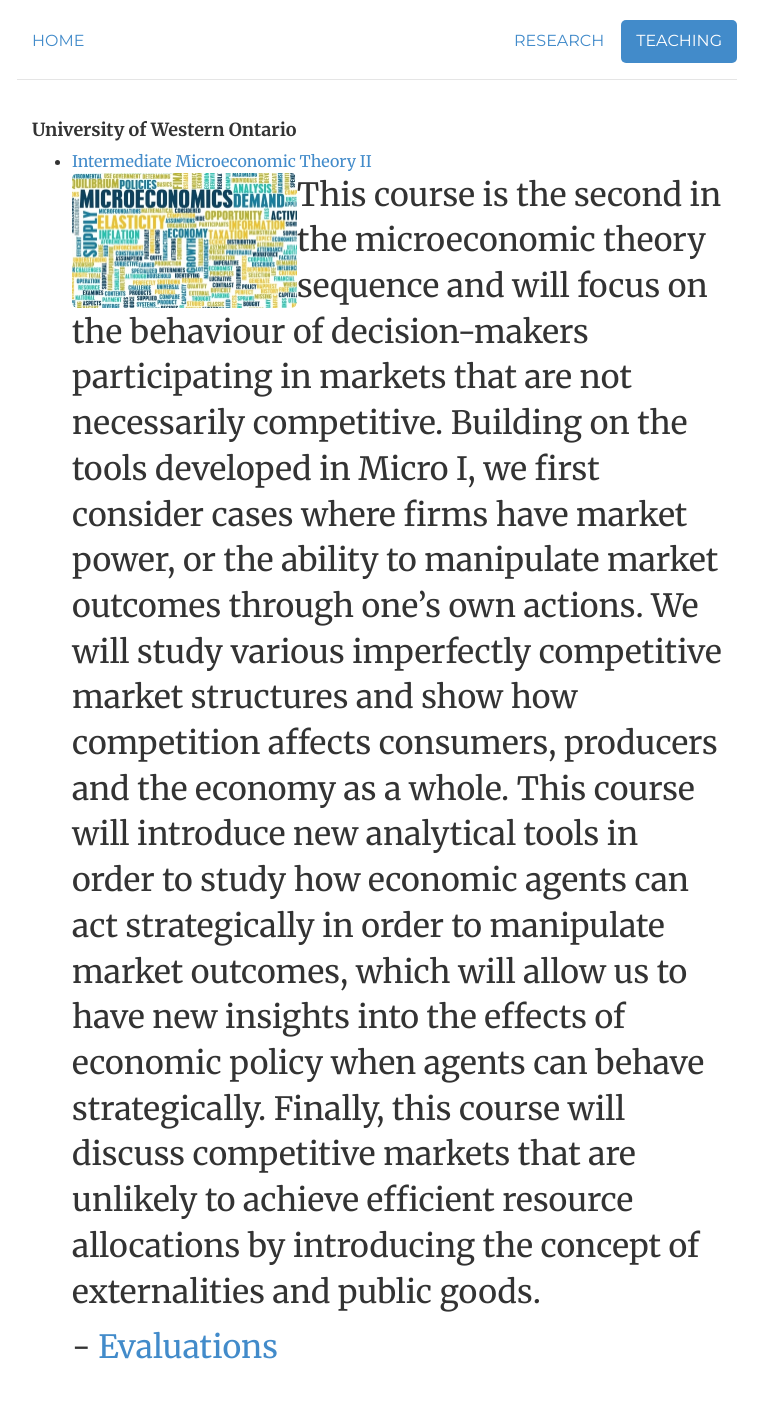
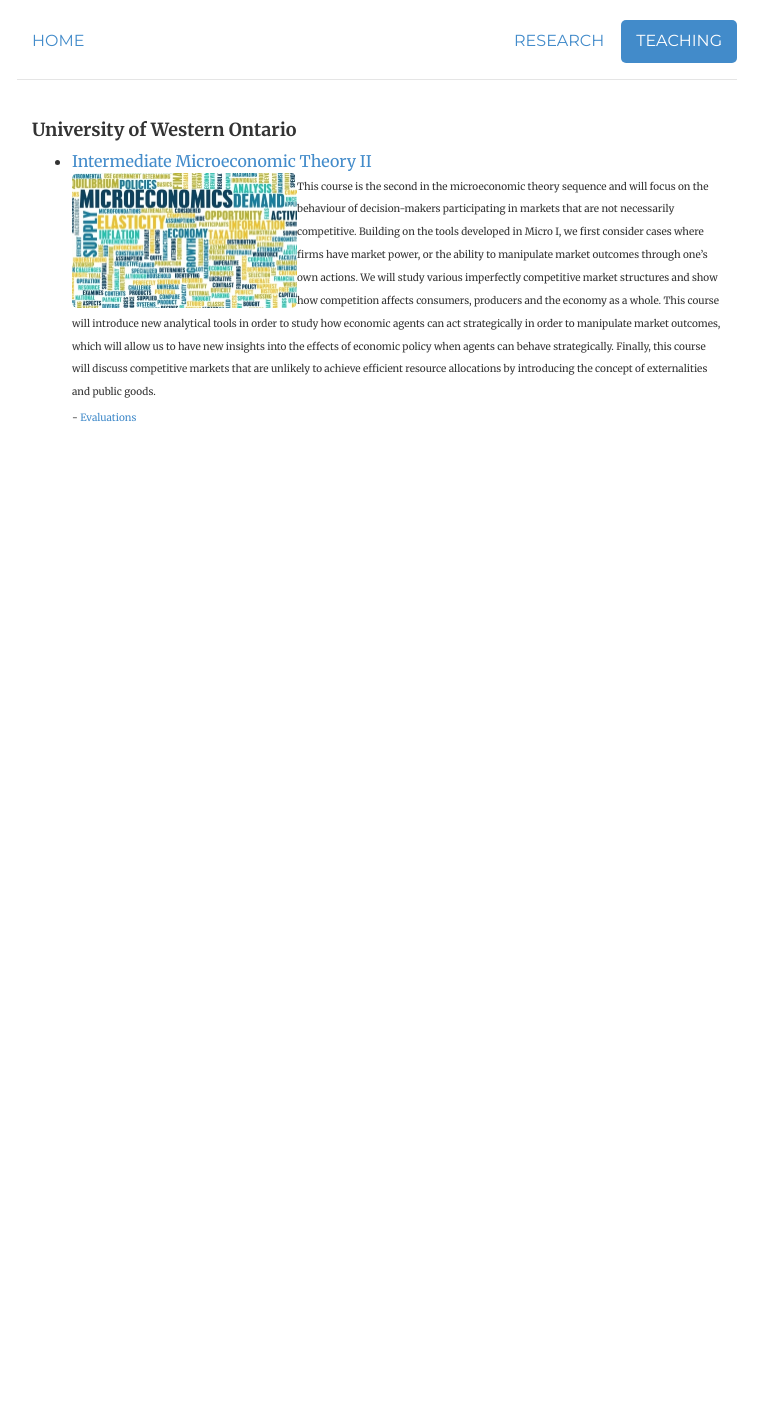
Before and after one commit to morihiroaki/morihiroaki.github.io, a Jekyll site: the page built from teaching.html, in a window 1280 px wide. Shown: the whole page, without its empty margins (263-1031 px from the left). Built offline with Jekyll 4.4.1, drawn with Linux system fonts in a browser that asks for light colours; after the commit the page ends 900 px from its top, so only the background shows below that.

Commit message:
Update teaching.html

```diff
--- a/teaching.html
+++ b/teaching.html
@@ -12,7 +12,7 @@ description:
 <div class="span-8">
       	<img  class="img-rounded" src="files/micro_image.jpg" height="135" width="225" style='float: left;'>
 </div>
-<p><font size="6">This course is the second in the microeconomic theory sequence and will focus on the behaviour of
+<p><font size="1">This course is the second in the microeconomic theory sequence and will focus on the behaviour of
          decision-makers participating in markets that are not necessarily competitive. Building on the tools developed
          in Micro I, we first consider cases where firms have market power, or the ability to manipulate market outcomes
          through one’s own actions. We will study various imperfectly competitive market structures and show how competition
```
